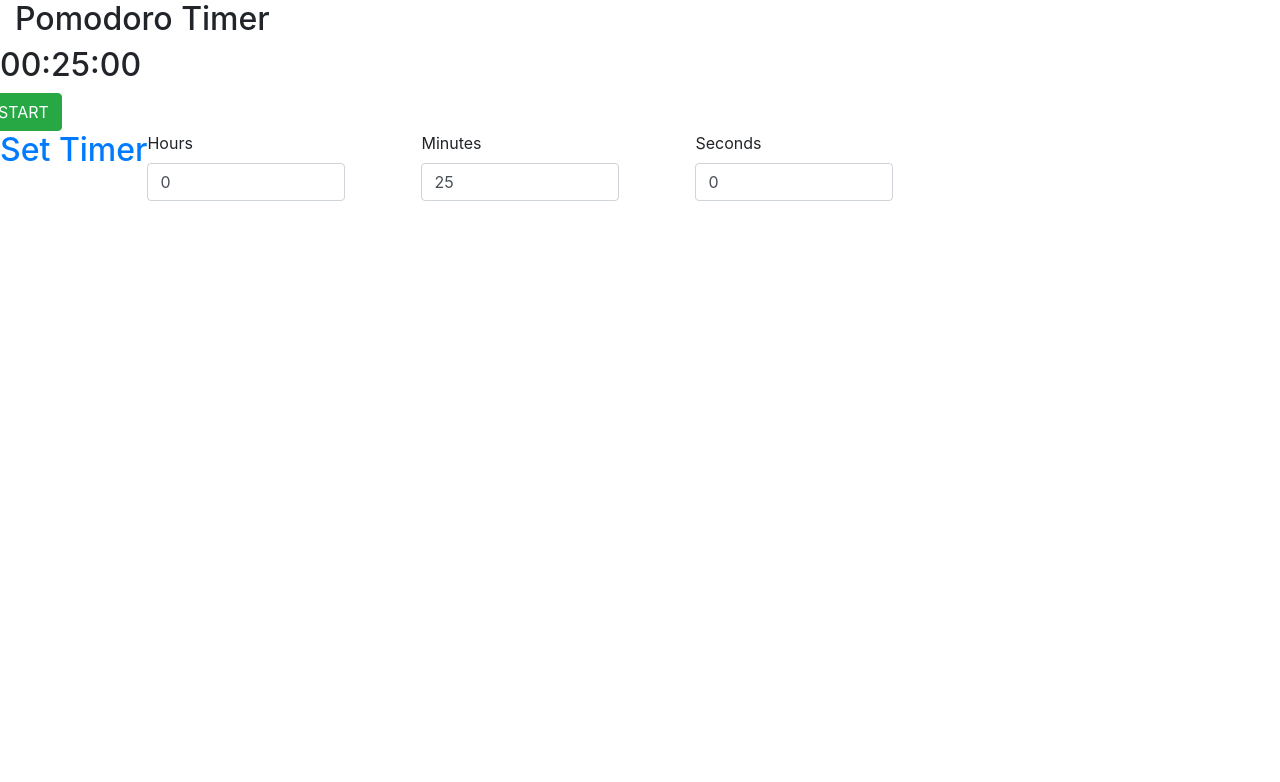
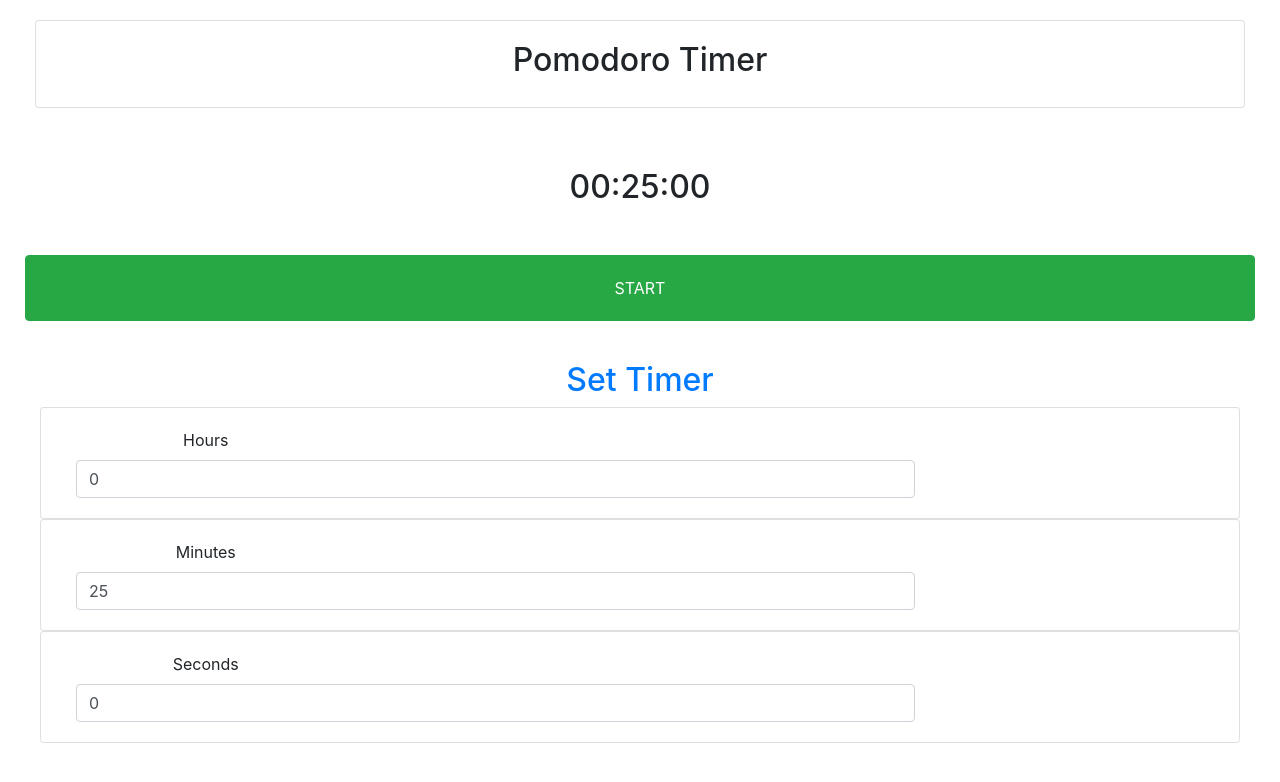
Before and after one commit to barclayd/PomodoroTimer, a React (Create React App) app: page / in a window 1280 px wide. Shown: the top 782 px of the page. Built offline with nearby package versions, Linux system fonts and the light colour scheme.

Commit message:
Updated CSS styling

```diff
--- a/src/components/Header/Header.js
+++ b/src/components/Header/Header.js
@@ -1,8 +1,8 @@
 import React from 'react';
 
 const Header = () => (
-    <div className="row">
-        <h2 className="text-center">Pomodoro Timer</h2>
+    <div className="card">
+        <h2 className="card-body">Pomodoro Timer</h2>
     </div>
 );
 
--- a/src/components/Timer/Timer.js
+++ b/src/components/Timer/Timer.js
@@ -78,7 +78,7 @@ class Timer extends Component {
 
     render() {
         return (
-            <div className="container-fluid">
+            <div className="card-body text-md-center">
                     <TimerHeader />
                     <TimerDisplay
                         currentTime={this.state.currentTime}
--- a/src/components/TimerButton/TimerButton.js
+++ b/src/components/TimerButton/TimerButton.js
@@ -14,7 +14,7 @@ class TimerButton extends Component {
             return (
                 <div className="row">
                     <button
-                        className="btn btn-success center-block"
+                        className="btn btn-success card-body"
                         onClick={this.props.startTimer}>
                         START
                     </button>
@@ -24,7 +24,7 @@ class TimerButton extends Component {
             return (
                 <div className="row">
                     <button
-                        className="btn btn-danger center-block"
+                        className="btn btn-danger card-boy"
                         onClick={this.props.stopTimer}>
                         CANCEL
                     </button>
@@ -34,7 +34,7 @@ class TimerButton extends Component {
             return (
                 <div className="row">
                     <button
-                        className="btn btn-info center-block"
+                        className="btn btn-info card-body"
                         onClick={this.props.stopTimer}>
                         RESET
                     </button>
@@ -45,7 +45,7 @@ class TimerButton extends Component {
 
     render() {
         return (
-            <div className="row">
+            <div className="card-body">
                 {this.getButton()}
             </div>
         )
--- a/src/components/TimerConfig/TimerConfig.js
+++ b/src/components/TimerConfig/TimerConfig.js
@@ -23,10 +23,10 @@ class TimerConfig extends Component {
         return (
 
             <div>
-                <div className="row">
+                <div className="card-body">
                     <h2 className="text-primary">Set Timer</h2>
-                    <div className="row control-row">
-                        <div className="form-group">
+                    <div className="card">
+                        <div className="card-body">
                             <div className="col-sm-3">
                                 <label htmlFor="hours">Hours</label>
                             </div>
@@ -42,8 +42,8 @@ class TimerConfig extends Component {
                         </div>
                     </div>
 
-                    <div className="row control-row">
-                        <div className="form-group">
+                    <div className="card">
+                        <div className="card-body">
                             <div className="col-sm-3">
                                 <label htmlFor="minutes">Minutes</label>
                             </div>
@@ -59,8 +59,8 @@ class TimerConfig extends Component {
                         </div>
                     </div>
 
-                    <div className='row control-row'>
-                        <div className="form-group">
+                    <div className='card'>
+                        <div className="card-body">
                             <div className="col-sm-3">
                                 <label htmlFor="seconds">Seconds</label>
                             </div>
--- a/src/components/TimerDisplay/TimerDisplay.js
+++ b/src/components/TimerDisplay/TimerDisplay.js
@@ -8,7 +8,7 @@ const leftPad = (val) => {
 
 const TimerDisplay = (props) => (
     <div>
-    <div className="row center-block">
+    <div className="card-body">
         {
             (props.timerState === TimerState.COMPLETE)
             && <iframe title="mission complete"
@@ -19,7 +19,7 @@ const TimerDisplay = (props) => (
             </iframe>
         }
     </div>
-    <div className="row">
+    <div className="card-body">
         <h2 className="text-center">
             {leftPad(props.currentTime.get('hours'))}:{leftPad(props.currentTime.get('minutes'))}:{leftPad(props.currentTime.get('seconds'))}
             </h2>
```
Also changed, not shown: 1 other file (tests, documents, lock files or other folders).
